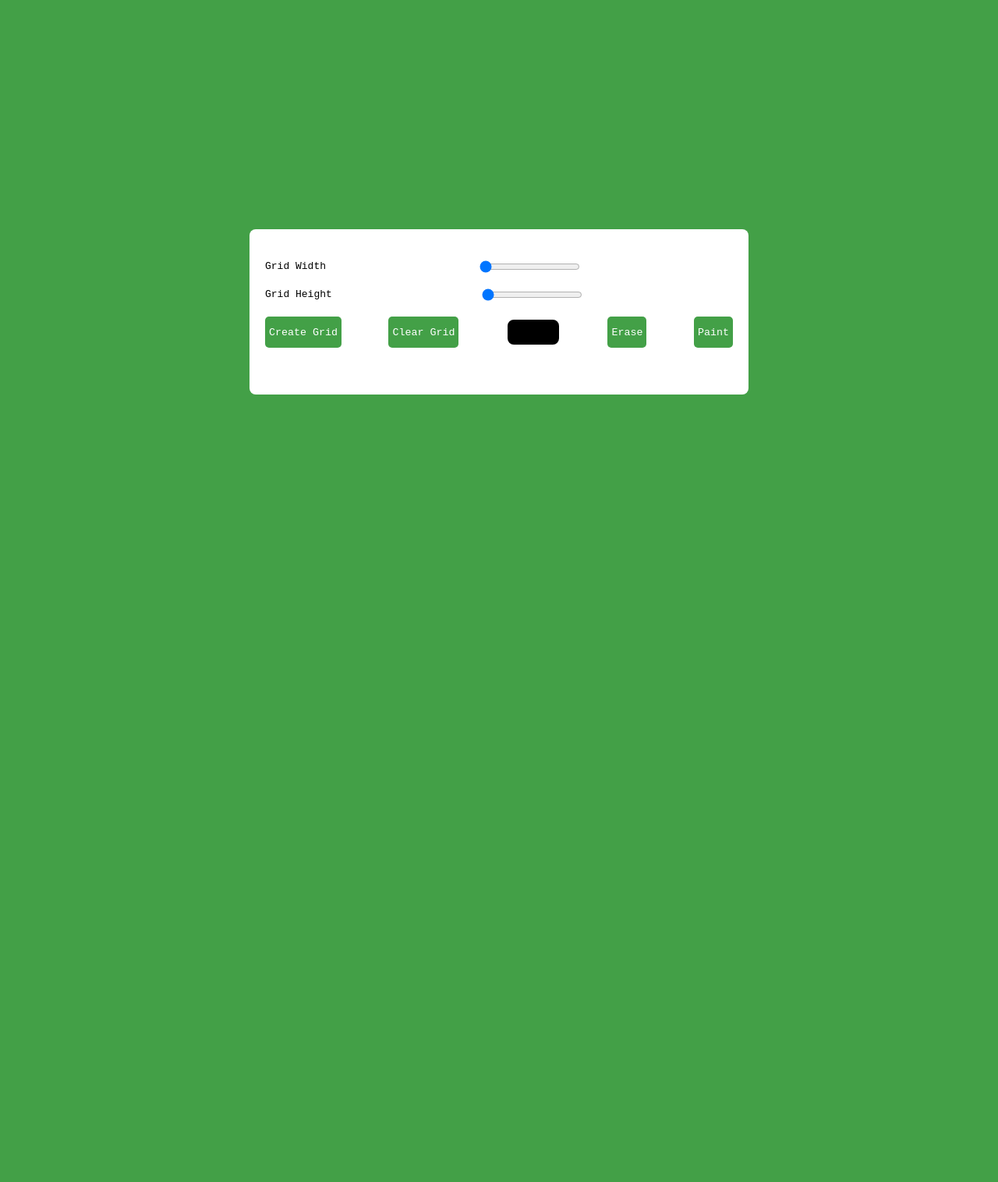
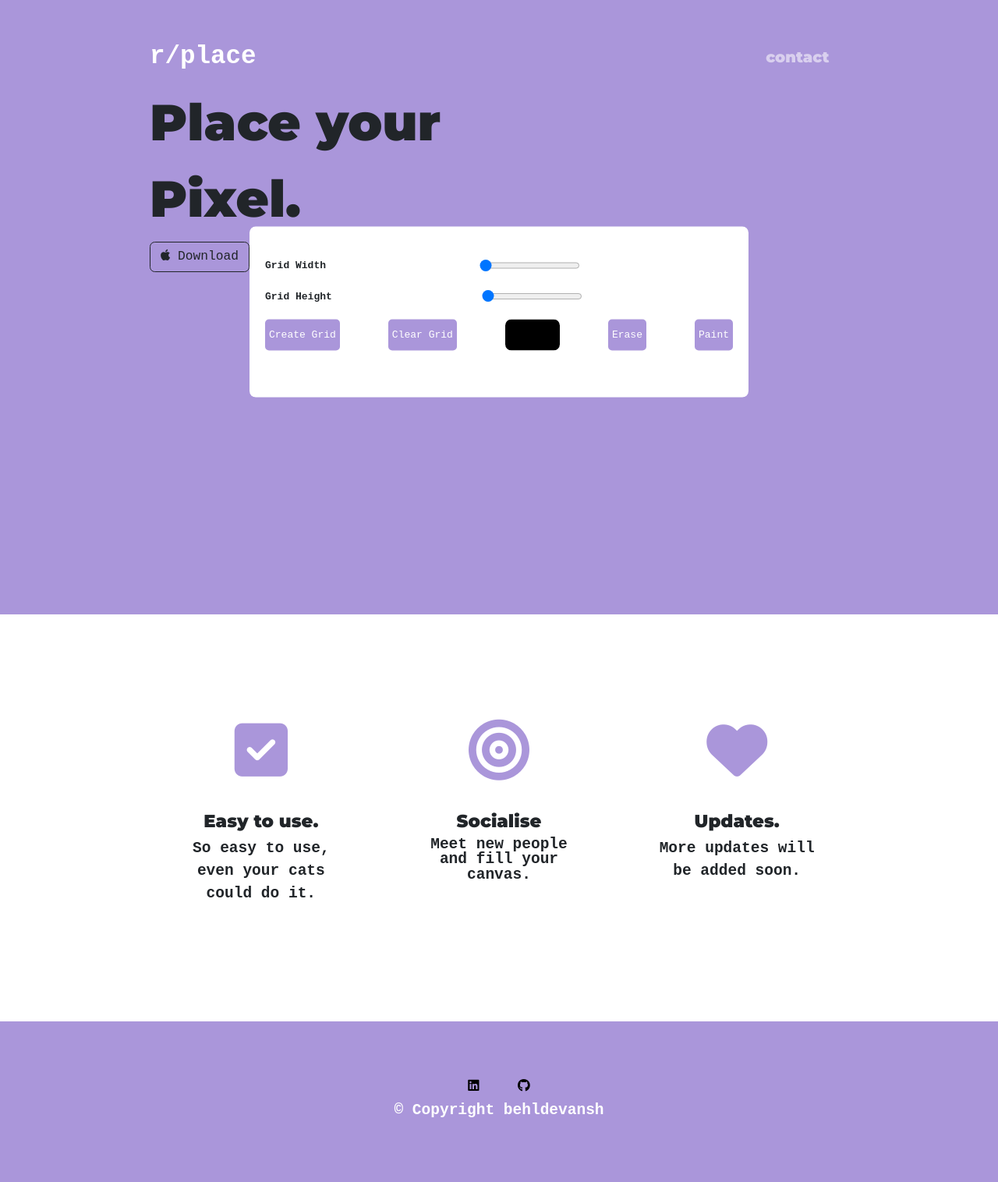
Before and after one commit to behldevansh/r-place, a plain HTML site: page index.html in a window 1280 px wide. Shown: the whole page at 78% size. Before the commit the page ends 800 px from the top, so only its background shows below. Drawn offline with nearby package versions, Linux system fonts and the light colour scheme; a web font is replaced by a local one.

Commit message:
fixed changes

```diff
--- a/index.html
+++ b/index.html
@@ -4,9 +4,77 @@
     <meta charset="UTF-8">
     <meta name="viewport" content="width=device-width, initial-scale=1.0">
     <link rel="stylesheet" href="style.css">
+
     <title>r/place</title>
+    <link rel="preconnect" href="https://fonts.googleapis.com">
+  <link rel="preconnect" href="https://fonts.gstatic.com" crossorigin>
+  <link href="https://fonts.googleapis.com/css2?family=Montez&family=Montserrat:ital,wght@0,400;0,900;1,100&display=swap" rel="stylesheet">
+    <script src="https://kit.fontawesome.com/43124feaf5.js" crossorigin="anonymous"></script>
+    <link href="https://cdn.jsdelivr.net/npm/bootstrap@5.2.0/dist/css/bootstrap.min.css" rel="stylesheet" integrity="sha384-gH2yIJqKdNHPEq0n4Mqa/HGKIhSkIHeL5AyhkYV8i59U5AR6csBvApHHNl/vI1Bx" crossorigin="anonymous">
+    <script src="https://cdn.jsdelivr.net/npm/bootstrap@5.2.0/dist/js/bootstrap.bundle.min.js" integrity="sha384-A3rJD856KowSb7dwlZdYEkO39Gagi7vIsF0jrRAoQmDKKtQBHUuLZ9AsSv4jD4Xa" crossorigin="anonymous"></script>
+    <link rel="stylesheet" href="style.css">
 </head>
 <body>
+    <div class="container-fluid">
+
+
+        <nav class="navbar-expand-lg navbar-dark">
+
+          <nav class="navbar navbar-expand-lg navbar-dark">
+            <a class="navbar-brand" href=""> r/place</a>
+
+        <button class="navbar-toggler" type="button" data-bs-toggle="collapse" data-bs-target="#navbarTogglerDemo02" aria-controls="navbarTogglerDemo02" aria-expanded="false" aria-label="Toggle navigation">
+              <span class="navbar-toggler-icon"></span>
+            </button>
+
+        <div class="collapse navbar-collapse" id="navbarTogglerDemo02">
+
+        <ul class="navbar-nav ms-auto">
+            <li class="nav-item">
+                <a class="nav-link" href="#footer">contact</a>
+            </li>
+
+            </ul>
+        </div>
+        </nav>
+
+
+        <div class="row">
+
+        <div class="col-lg-6">
+          <h1 class="big-heading" >Place your Pixel.</h1>
+          <button type="button" class="btn btn-outline-dark btn-lg download-button"> <i class="fa-brands fa-apple"></i> Download</button>
+
+          <button type="button" class="btn btn-outline-light btn-lg download-button"><i class="fa-brands fa-google-play"></i> Download</button>
+        </div>
+
+     </div>
+    </div>
+
+
+  <section id="features">
+    <div class="row">
+      <div class="feature-box col-lg-4">
+        <i class=" icon fa-solid fa-square-check fa-6x" style="color:  #AA96DA;"></i>
+        <h3>Easy to use.</h3>
+        <p>So easy to use, even your cats could do it.</p>
+      </div>
+      <div class="feature-box col-lg-4 fa">
+        <i class=" icon fa-solid fa-bullseye fa-6x" style="color:  #AA96DA;"></i>
+        <h3>Socialise</h3>
+        <p>Meet new people and fill your canvas.</p>
+      </div>
+      <div class="feature-box col-lg-4">
+        <i class=" icon fa-solid fa-heart fa-6x" style="color:  #AA96DA;"></i>
+        <h3>Updates.</h3>
+        <p>More updates will be added soon.</p>
+      </div>
+    </div>
+
+  </section>
+
+
+
     <div class="wrapper">
         <div class="options">
             <div class="opt-wrapper">
@@ -35,10 +103,17 @@
 
     </div>
 
+    <!-- Footer -->
 
+  <footer id="footer">
 
+    <a href="linkedin.com/in/devanshbehl-
+    127756213" target="_blank"><i class="social-icon fa-brands fa-linkedin "></i></a>
+    <a href="github.com/behldevansh" target="_blank"><i class="social-icon fa-brands fa-github " ></i></a>
 
+    <p>© Copyright behldevansh</p>
 
+  </footer>
 
     <script src="index.js"></script>
 </body>
--- a/style.css
+++ b/style.css
@@ -6,7 +6,60 @@
 }
 
 body{
-    background-color: #43a047;
+    font-family: "Montserrat";
+    font-weight: bold;
+    background-color: #AA96DA;
+}
+#title{
+    background-color: #AA96DA;
+    color: #fff;
+    margin-bottom: 1000px;
+}
+.container-fluid{
+    padding: 3% 15%;
+}
+h1.h2,h3,h4,h5,h6 {
+    font-family: 'Montserrat', sans-serif;
+}
+h2{
+    font-weight: bold;
+    font-size: 2.5rem;
+    line-height: 1.5;
+}
+h3{
+    font-weight: bold;
+}
+/* p{
+    color: #8f8f8f;
+    font-family: "Montserrat";
+    font-weight: bold;
+} */
+p{
+    font-size: 1.5rem;
+}
+/* headings */
+.big-heading{
+    font-family: 'Montserrat', sans-serif;
+    font-weight: bold;
+    font-size: 5rem;
+    line-height: 1.5;
+}
+
+#features{
+    padding: 7% 15%;
+    background-color: #fff;
+    margin-top: 400px;
+}
+.feature-box{
+    text-align: center;
+    padding: 5%;
+}
+.icon{
+    color: #AA96DA;
+    margin-bottom: 3rem;
+}
+.icon:hover{
+    color: #AA96DA;
 }
 
 .wrapper{
@@ -18,6 +71,21 @@ body{
     left: 50%;
     padding: 40px 20px;
     border-radius: 8px;
+}
+
+.navbar{
+    padding-bottom:0 0 4.5rem;
+}
+.navbar-brand{
+    font-size: 2.5rem;
+    font-weight: bold;
+}
+.nav-item{
+    padding: 0 18px;
+}
+.nav-link{
+    font-size: 1.5rem;
+    font-family: "Montserrat";
 }
 
 label{
@@ -38,7 +106,7 @@ span{
 }
 
 button{
-    background-color: #43a047;
+    background-color: #AA96DA;
     border: none;
     border-radius: 5px;
     padding: 5px;
@@ -81,3 +149,15 @@ input[type="color"]::-moz-color-swatch{
         width: 0.8em;
     }
 }
+
+#footer{
+    padding: 5% 5%;
+    text-align: center;
+    text-size-adjust: 100%;
+    color: #fff;
+    font-size: 1.25rem;
+}
+.social-icon{
+    margin: 10px 20px;
+    color: black;
+}
```
